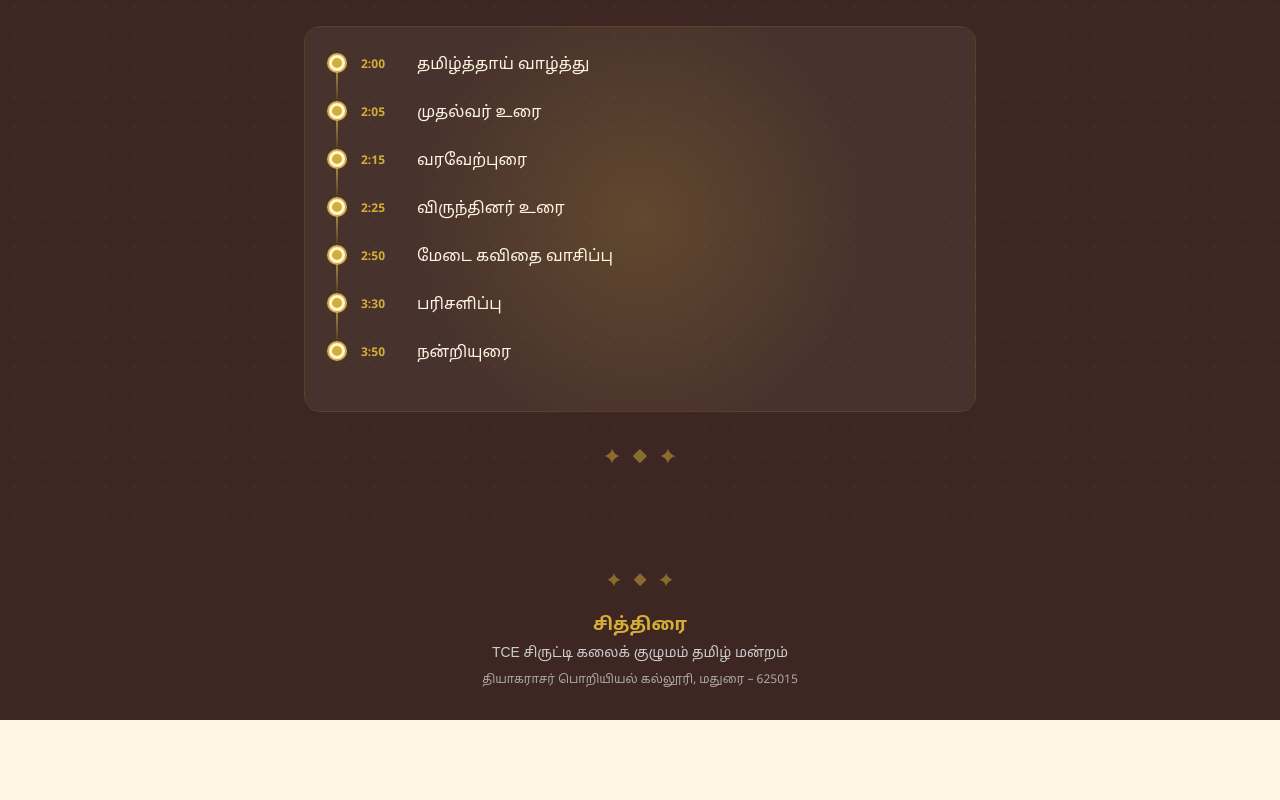
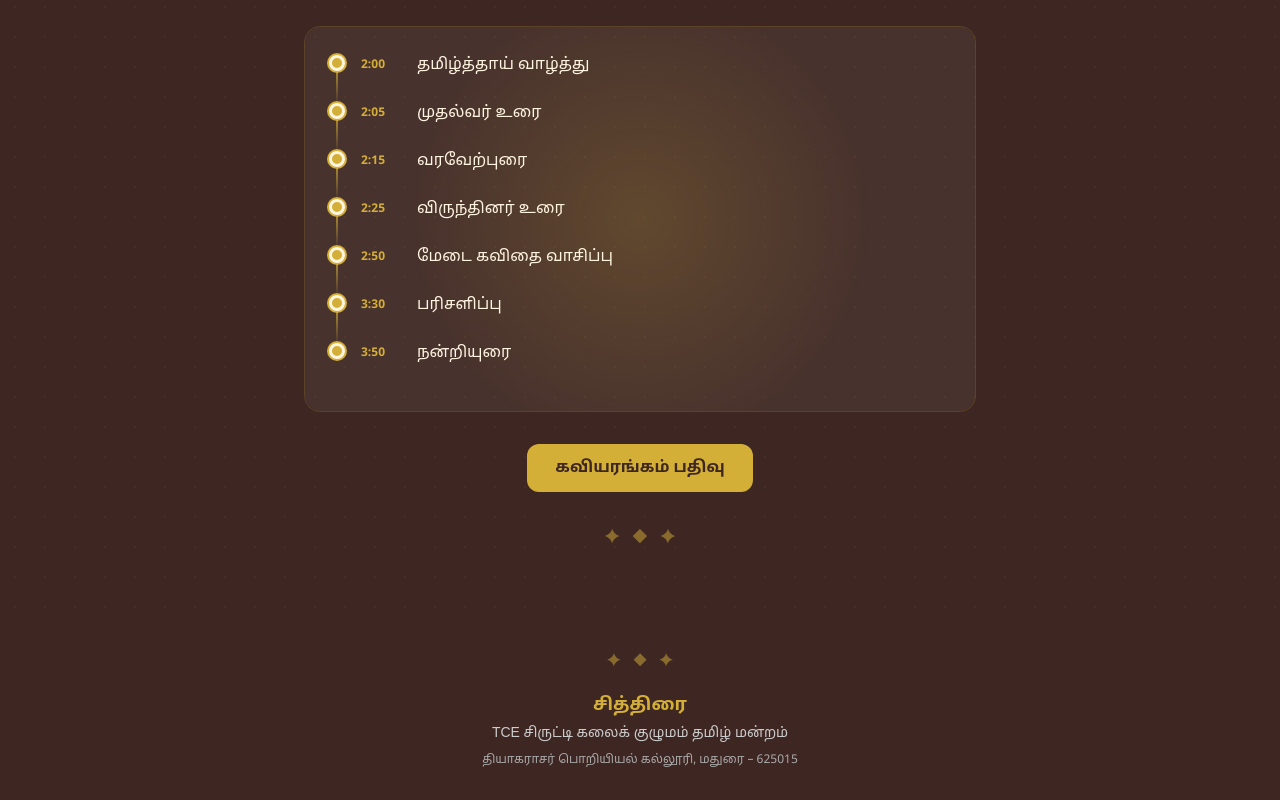
Before and after one commit to VISHWAJITH-GS/chithirai, a React (Vite) app: page / in a window 1280 px wide. Shown: the part 2794-3594 px from the top of the page. Before the commit the page ends 3514 px from the top, so only its background shows below. Built offline with nearby package versions, Linux system fonts and the light colour scheme.

Commit message:
Gform links added

```diff
--- a/src/components/CircularGallery.jsx
+++ b/src/components/CircularGallery.jsx
@@ -295,7 +295,7 @@ export default function CircularGallery({
       const dir = Math.sign(e.deltaY);
       if (!dir) return false;
 
-      const delta = dir * SPACING * 0.6;
+      const delta = dir * SPACING * 0.35;
       const currentTarget = targetScrollRef.current;
       const nextTarget = currentTarget - delta;
       const half = ((items.length - 1) * SPACING) / 2;
@@ -321,7 +321,7 @@ export default function CircularGallery({
 
     const onPointerMove = (e) => {
       if (!isDragging) return;
-      const delta = (e.clientX - dragStartClientX) * 0.012 * SPACING;
+      const delta = (e.clientX - dragStartClientX) * 0.008 * SPACING;
       targetScrollRef.current = clampScroll(dragStartScroll + delta);
     };
 
--- a/src/components/Kaviarangam.jsx
+++ b/src/components/Kaviarangam.jsx
@@ -217,6 +217,23 @@ export default function Kaviarangam() {
         {/* Interactive timeline card */}
         <TimelineCard />
 
+        <motion.div
+          initial={{ opacity: 0, y: 12 }}
+          whileInView={{ opacity: 1, y: 0 }}
+          viewport={{ once: true }}
+          transition={{ delay: 0.35, duration: 0.5 }}
+          className="mt-8 flex justify-center"
+        >
+          <a
+            href="https://forms.gle/Dc3VQpQMpyJqAUdE7"
+            target="_blank"
+            rel="noopener noreferrer"
+            className="inline-flex items-center gap-2 px-7 py-3 rounded-xl bg-[#D4AF37] text-[#3E2723] font-bold hover:bg-[#c9a530] transition-colors"
+          >
+            <span>கவியரங்கம் பதிவு</span>
+          </a>
+        </motion.div>
+
         {/* Bottom decoration */}
         <motion.div
           initial={{ opacity: 0 }}
--- a/src/data/eventsData.js
+++ b/src/data/eventsData.js
@@ -23,7 +23,7 @@ const eventsData = [
       "மேற்கோள்",
       "வாக்கிய அமைப்பு",
     ],
-    formUrl: "#",
+    formUrl: "https://forms.gle/6xg6Hq6sTByMCCJ46",
     image: "/assets/essay.png",
   },
   {
@@ -47,7 +47,7 @@ const eventsData = [
       "பேச்சு அமைப்பு",
       "அவையோர் ஈர்ப்பு",
     ],
-    formUrl: "#",
+    formUrl: "https://forms.gle/sFVKb9imh4qajK3C6",
     image: "/assets/speech.png",
   },
   {
@@ -69,7 +69,7 @@ const eventsData = [
       "வேகம்",
       "குழு ஒத்துழைப்பு",
     ],
-    formUrl: "#",
+    formUrl: "https://forms.gle/K1f8Z9DcmpDm5vxq6",
     image: "/assets/quiz.png",
   },
   {
@@ -95,7 +95,7 @@ const eventsData = [
       "எழுத்துப் பிழையின்மை – 5 மதிப்பெண்கள்",
       "கவிதை நடை – 5 மதிப்பெண்கள்",
     ],
-    formUrl: "#",
+    formUrl: "https://forms.gle/GDr9MxHZCVhqgkEz9",
     image: "/assets/poetry.png",
   },
 ];
```
